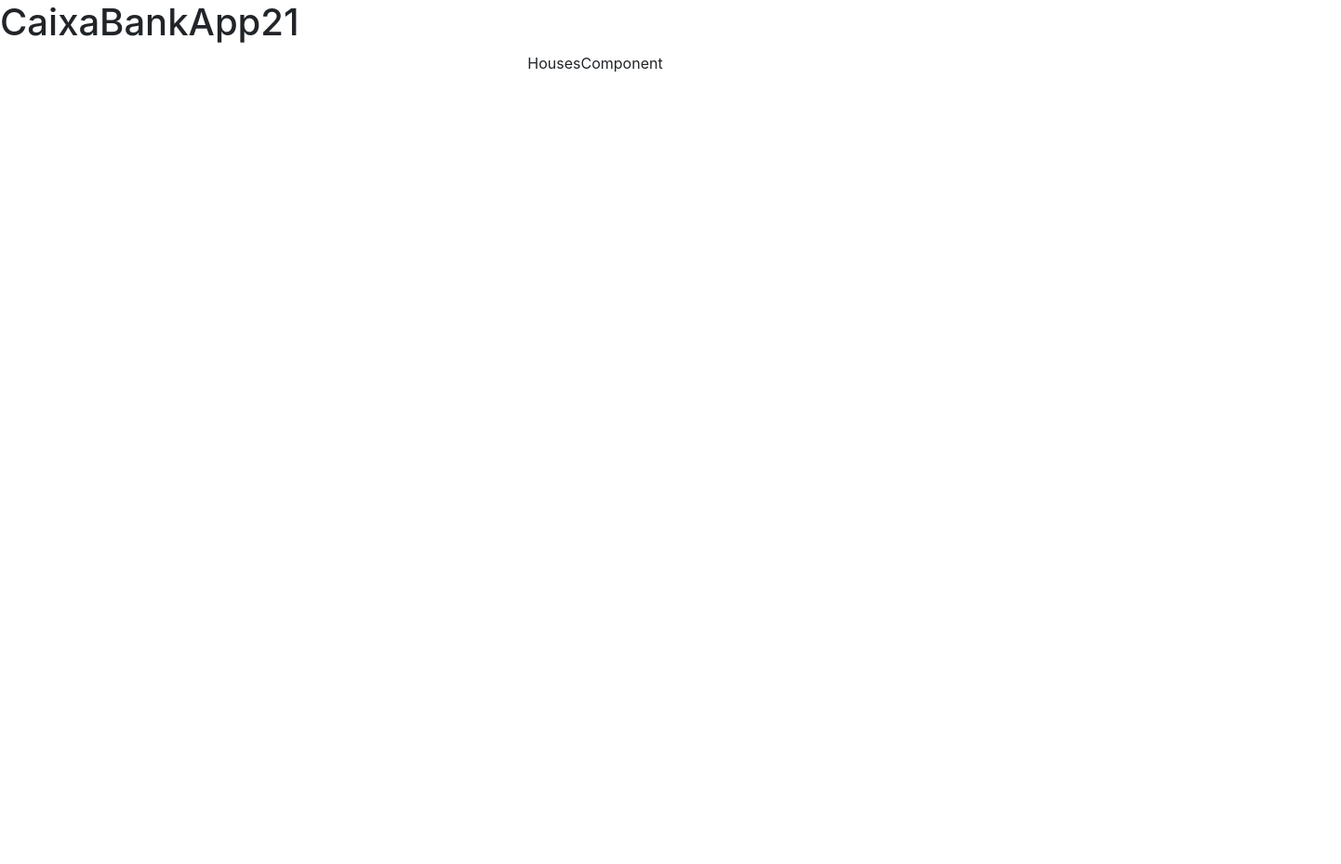
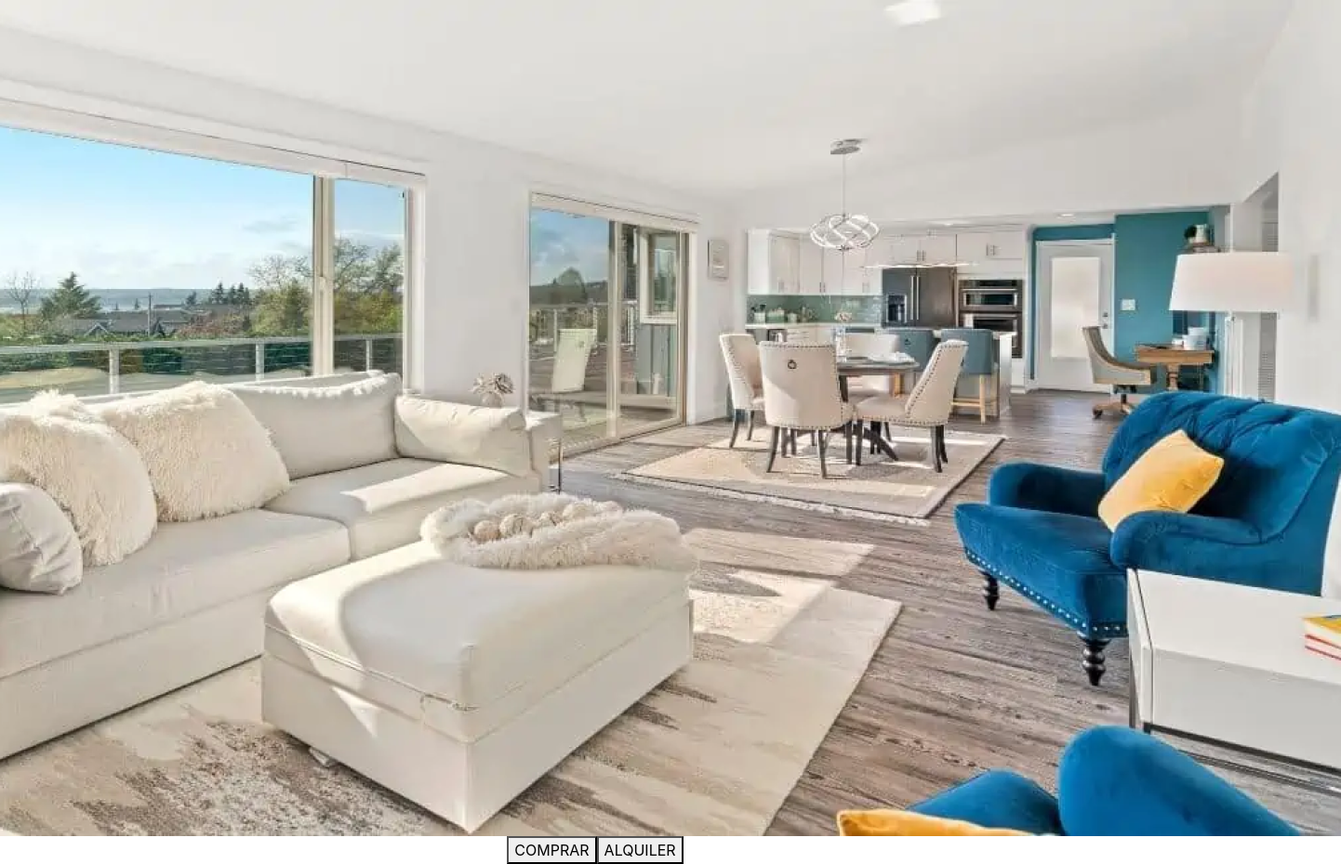
Before and after one commit to IsabelGuMo/CaixaBankApp21, a React (Create React App) app: page / in a window 1280 px wide. Shown: the whole page at 93% size, 1442 px wide, since content can reach past the window. Before the commit the page ends 800 px from the top, so only its background shows below. Built offline with nearby package versions, Linux system fonts and the light colour scheme.

Commit message:
añadiendo botones

```diff
--- a/src/App.js
+++ b/src/App.js
@@ -1,14 +1,16 @@
 import './App.css';
-import NavbarComponent from './components/NavbarComponent/NavbarComponent.jsx';
-import HousesComponent from './components/HousesComponent/HousesComponent.jsx';
-
+// import NavbarComponent from './components/NavbarComponent/NavbarComponent.jsx';
+// import HousesComponent from './components/HousesComponent/HousesComponent.jsx';
+import LandingPageComponent from './components/LandingPageComponent/LandingPageComponent.jsx';
 
 
 function App() {
   return (
     <div className="App">
-      <NavbarComponent/>
-      <HousesComponent />
+      {/* <NavbarComponent/>
+      <HousesComponent /> */}
+      <LandingPageComponent/>
+
     </div>
   );
 }
--- /dev/null
+++ b/src/components/LandingPageComponent/LandingPageComponent.css
@@ -0,0 +1,10 @@
+/*
+
+.background {
+    background-image: url("../../assets/background.png");
+    background-repeat: no-repeat;
+    background-size: cover;
+    background-color: black;
+    height: 100vh;
+    width: 100vw;
+} */
--- /dev/null
+++ b/src/components/LandingPageComponent/LandingPageComponent.jsx
@@ -0,0 +1,25 @@
+import React from "react";
+import img from "../../assets/background.png";
+
+const LandingPageComponent = () => {
+    return (
+
+        <container className= "background">
+           { <img src= {img} alt="Portada" /> }
+
+            <div>
+      <button>COMPRAR</button>
+      <button>ALQUILER</button>
+            </div>
+
+            <div>
+
+            </div>
+        </container>
+    )
+
+
+}
+
+
+export default LandingPageComponent
```
Also changed, not shown: src/assets/background.png (added).
